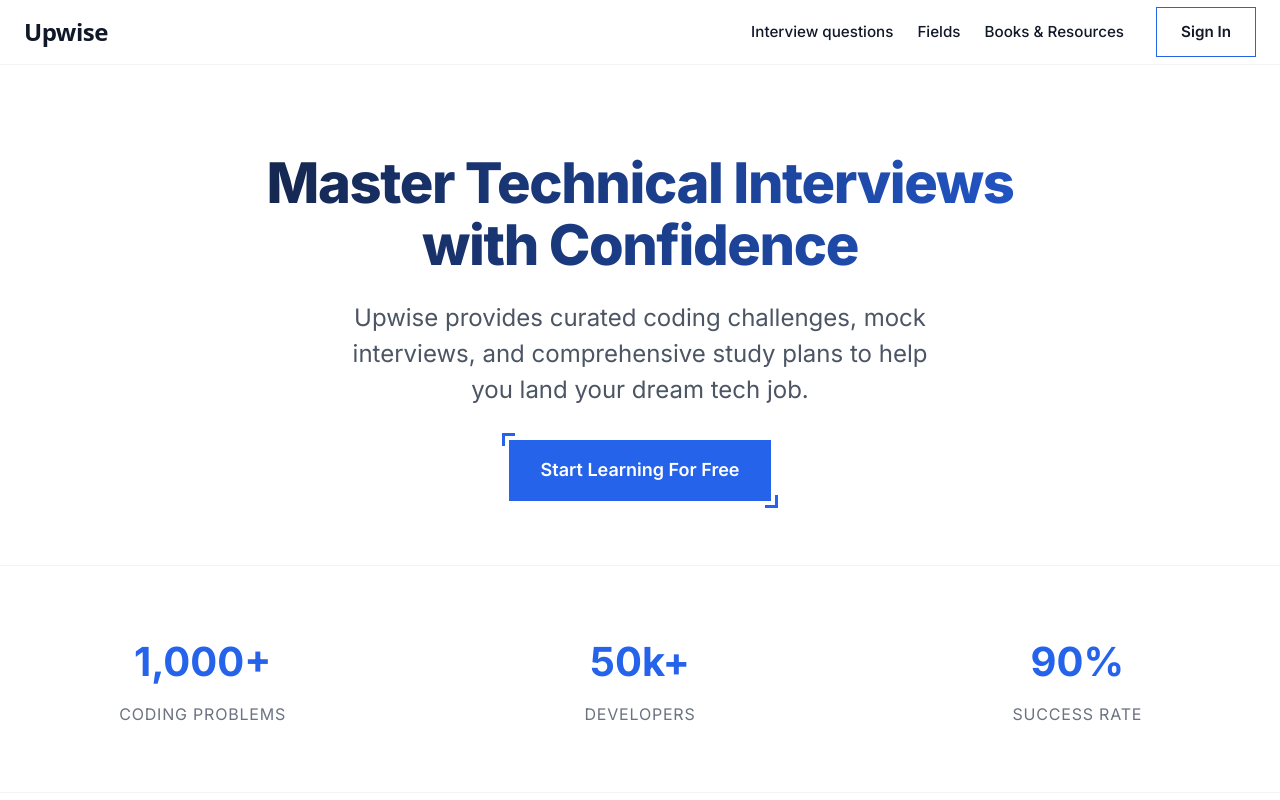
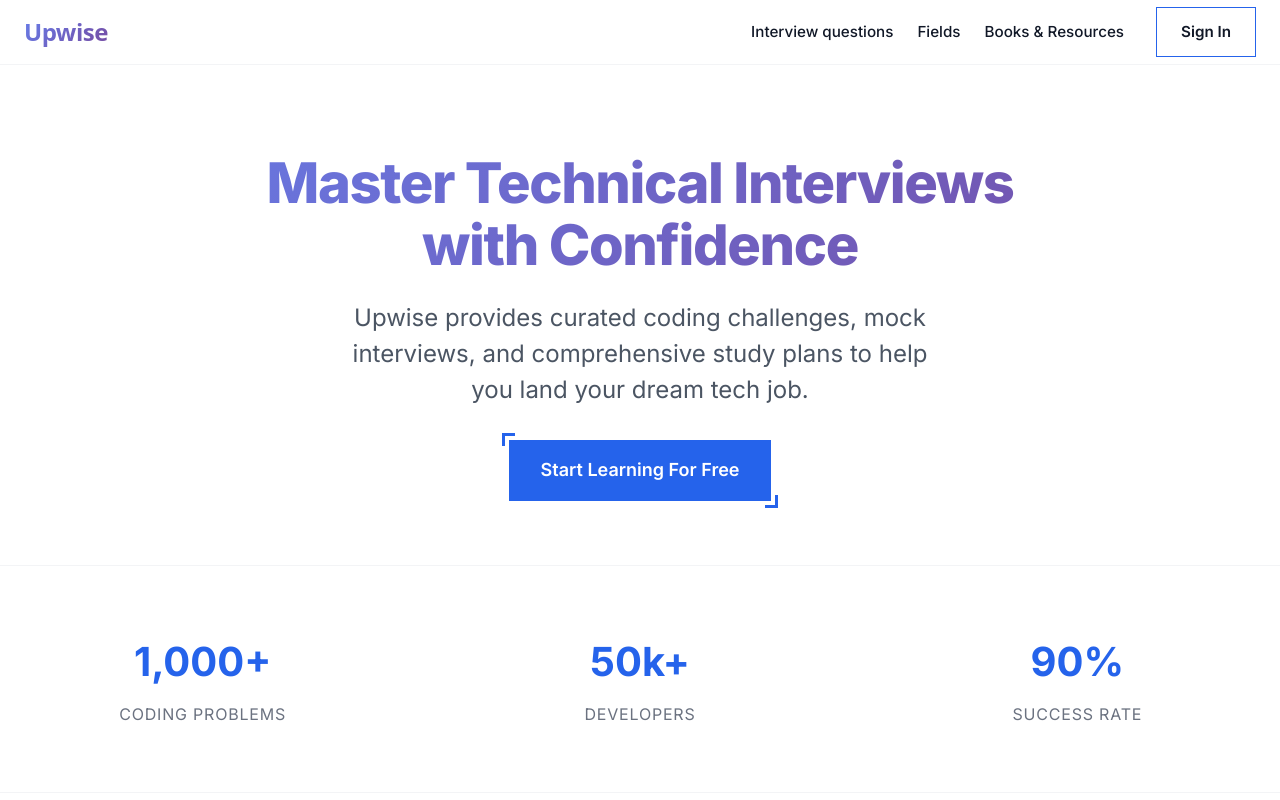
Before and after one commit to fourhtyoz/Upwise, a Next.js app: page / in a window 1280 px wide. Shown: the top 800 px of the page. Built offline with nearby package versions, Linux system fonts and the light colour scheme.

Commit message:
disabled dark mode + new gradient

```diff
--- a/app/(pages)/about/page.module.scss
+++ b/app/(pages)/about/page.module.scss
@@ -14,8 +14,13 @@
 }
 
 .heroTitle {
-    font-size: 3rem;
-    font-weight: 700;
+    font-size: 3.5rem;
+    font-weight: 800;
+    background: var(--featured-gradient);
+    -webkit-background-clip: text;
+    -webkit-text-fill-color: transparent;
+    background-clip: text;
+
     color: var(--color-text-primary);
     margin-bottom: var(--spacing-md);
     line-height: 1.2;
--- a/app/(pages)/contact/page.module.scss
+++ b/app/(pages)/contact/page.module.scss
@@ -14,9 +14,12 @@
 }
 
 .heroTitle {
-    font-size: 3rem;
-    font-weight: 700;
-    color: var(--color-text-primary);
+    font-size: 3.5rem;
+    font-weight: 800;
+    background: var(--featured-gradient);
+    -webkit-background-clip: text;
+    -webkit-text-fill-color: transparent;
+    background-clip: text;
     margin-bottom: var(--spacing-md);
     line-height: 1.2;
 }
--- a/app/(pages)/fields/page.module.scss
+++ b/app/(pages)/fields/page.module.scss
@@ -13,7 +13,7 @@
 .title {
     font-size: 3rem;
     font-weight: 800;
-    background: linear-gradient(135deg, #667eea 0%, #764ba2 100%);
+    background: var(--featured-gradient);
     -webkit-background-clip: text;
     -webkit-text-fill-color: transparent;
     margin-bottom: 1rem;
--- a/app/globals.scss
+++ b/app/globals.scss
@@ -1,5 +1,7 @@
 :root {
     // Colors
+    // background: linear-gradient(135deg, #667eea 0%, #764ba2 100%);
+    --featured-gradient: linear-gradient(135deg, #667eea 0%, #764ba2 100%);
     --color-primary: #111827;
     --color-primary-light: #374151;
     --color-secondary: #2563eb;
@@ -81,50 +83,51 @@
     --content-width: 768px; // Optimal reading width for blog content
 }
 
+// TODO: temporarily disabled
 // Dark Mode
-@media (prefers-color-scheme: dark) {
-    :root {
-        --color-primary: #f9fafb;
-        --color-primary-light: #e5e7eb;
-        --color-secondary: #ffaa00;
-        --color-secondary-light: #ffde9c;
-        --color-bg-primary: #0c0c0c;
-        --color-bg-secondary: #1f2937;
-        --color-bg-tertiary: #374151;
-        --color-text-primary: #f9fafb;
-        --color-text-secondary: #d1d5db;
-        --color-text-tertiary: #9ca3af;
-        --color-text-light: #6b7280;
-        --color-border: #374151;
-        --color-border-light: #4b5563;
-        --color-filled-button: #000;
+// @media (prefers-color-scheme: dark) {
+//     :root {
+//         --color-primary: #f9fafb;
+//         --color-primary-light: #e5e7eb;
+//         --color-secondary: #ffaa00;
+//         --color-secondary-light: #ffde9c;
+//         --color-bg-primary: #0c0c0c;
+//         --color-bg-secondary: #1f2937;
+//         --color-bg-tertiary: #374151;
+//         --color-text-primary: #f9fafb;
+//         --color-text-secondary: #d1d5db;
+//         --color-text-tertiary: #9ca3af;
+//         --color-text-light: #6b7280;
+//         --color-border: #374151;
+//         --color-border-light: #4b5563;
+//         --color-filled-button: #000;
 
-        // header
-        // TODO
+//         // header
+//         // TODO
 
-        // footer
-        --footer-bg: #0c0c0c;
-        --footer-border: #4b5563;
-        --footer-text-primary: #f9fafb;
-        --footer-text-secondary: #d1d5db;
-        --footer-text-light: #6b7280;
-        --footer-link-color: #9ca3af;
-        --footer-link-hover: #ffaa00;
-        --footer-accent-color: #ffaa00;
-        --footer-icons: #fff;
+//         // footer
+//         --footer-bg: #0c0c0c;
+//         --footer-border: #4b5563;
+//         --footer-text-primary: #f9fafb;
+//         --footer-text-secondary: #d1d5db;
+//         --footer-text-light: #6b7280;
+//         --footer-link-color: #9ca3af;
+//         --footer-link-hover: #ffaa00;
+//         --footer-accent-color: #ffaa00;
+//         --footer-icons: #fff;
 
-        // Spacing
-        --spacing-xs: 0.5rem;
-        --spacing-sm: 0.75rem;
-        --spacing-md: 1rem;
-        --spacing-lg: 1.5rem;
-        --spacing-xl: 2rem;
-        --spacing-2xl: 3rem;
+//         // Spacing
+//         --spacing-xs: 0.5rem;
+//         --spacing-sm: 0.75rem;
+//         --spacing-md: 1rem;
+//         --spacing-lg: 1.5rem;
+//         --spacing-xl: 2rem;
+//         --spacing-2xl: 3rem;
 
-        // Transitions
-        --transition-base: 200ms ease;
-    }
-}
+//         // Transitions
+//         --transition-base: 200ms ease;
+//     }
+// }
 
 // Reset and Base Styles
 * {
--- a/components/home/HomeHero.module.scss
+++ b/components/home/HomeHero.module.scss
@@ -19,11 +19,13 @@
     line-height: 1.1;
     letter-spacing: -0.025em;
     margin-bottom: var(--space-6);
-    background: linear-gradient(
-        to right,
-        var(--color-primary),
-        var(--color-secondary)
-    );
+    background: var(--featured-gradient);
+
+    // background: linear-gradient(
+    //     to right,
+    //     var(--color-primary),
+    //     var(--color-secondary)
+    // );
     -webkit-background-clip: text;
     -webkit-text-fill-color: transparent;
     background-clip: text;
--- a/components/ui/Navbar/Navbar.module.scss
+++ b/components/ui/Navbar/Navbar.module.scss
@@ -30,15 +30,19 @@
 }
 
 .logoLink {
+    background: var(--featured-gradient);
+    -webkit-background-clip: text;
+    -webkit-text-fill-color: transparent;
     font-size: 1.5rem;
     font-weight: 700;
-    color: var(--primary-color);
     text-decoration: none;
     letter-spacing: -0.5px;
+    transition: var(--transition-base);
 
     &:focus-visible,
     &:hover {
-        color: var(--color-secondary);
+        opacity: 0.8;
+        // color: var(--color-secondary);
     }
 }
 
```
Also changed, not shown: app/(pages)/questions/page.module.scss (+6 -3 lines).
